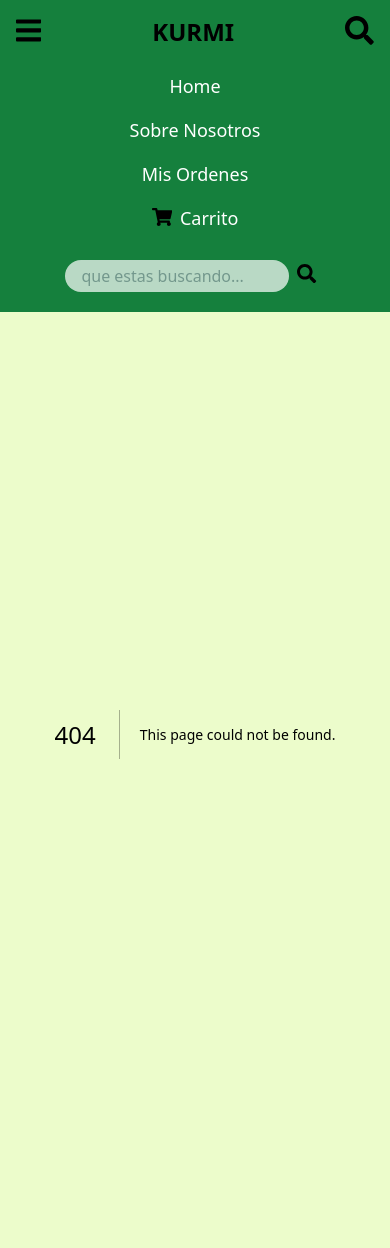
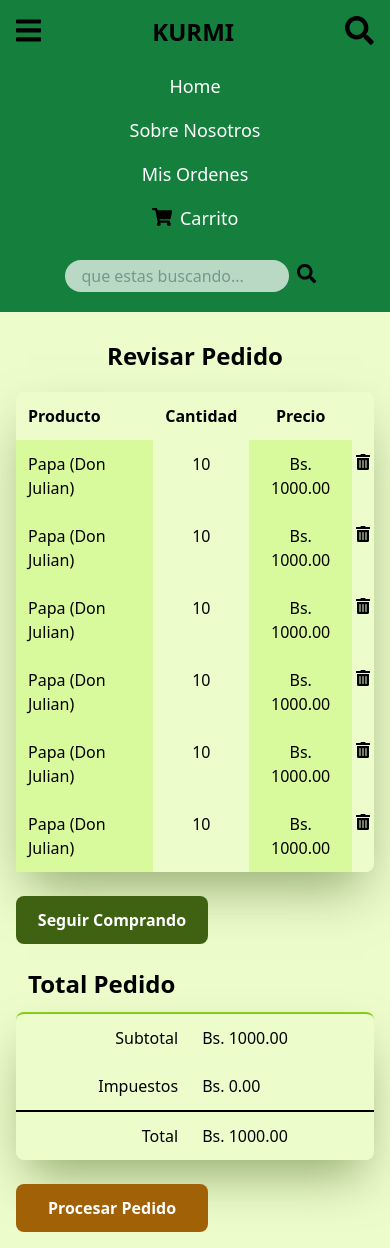
Before and after one commit to Kurmi-org/Kurmi-app, a Next.js app: page /cart in a window 390 px wide. Before the commit this address had no page. Before the commit the page ends 1156 px from the top, so only its background shows below. Built offline with nearby package versions, Linux system fonts and the light colour scheme.

Commit message:
add view cart responsive

```diff
--- /dev/null
+++ b/src/app/cart/page.js
@@ -0,0 +1,31 @@
+import CartProduct from "@/components/Cart_product";
+import CartSale from "@/components/Cart_sale";
+import Link from "next/link";
+
+export default function Cart() {
+    return (
+        <div className="p-4">
+            <div>
+                <h1 className="font-bold text-2xl p-3 text-center md:text-left md:text-3xl">Revisar Pedido</h1>
+            </div>
+            {/* <div className="md:grid md:grid-cols-3 md:space-x-4 "> */}
+            <div className="md:flex md:space-x-4 md:items-start">
+                <div className="mt-2 flex flex-col md:w-5/6">
+                    <CartProduct />
+                    <Link href="/"
+                        className="bg-lime-800 p-3 w-48 text-center rounded-lg font-bold hover:bg-lime-700 text-white mt-6">
+                        Seguir Comprando
+                    </Link>
+                </div>
+                <div className="mt-3 flex flex-col justify-end md:mt-0 md:w-2/6">
+                    <h1 className="font-bold text-2xl p-3">Total Pedido</h1>
+                    <CartSale />
+                    <Link href="#"
+                        className="bg-yellow-700 p-3 w-48 text-center flex-end rounded-lg font-bold hover:bg-yellow-600 text-white mt-6">
+                        Procesar Pedido
+                    </Link>
+                </div>
+            </div>
+        </div>
+    )
+}
--- /dev/null
+++ b/src/components/Cart_product.js
@@ -0,0 +1,28 @@
+'use client'
+const prod_cart = [1, 2, 3, 4, 5, 6];
+export default function CartProduct(params) {
+    return (
+        <div class="table w-full rounded-lg shadow-2xl shadow-lime-900/50">
+            <div class="table-header-group">
+                <div class="table-row font-bold ">
+                    <div class="table-cell text-left p-3">Producto</div>
+                    <div class="table-cell text-left p-3 text-center">Cantidad</div>
+                    <div class="table-cell text-left p-3 text-center">Precio</div>
+                    <div class="table-cell text-left"></div>
+                </div>
+            </div>
+            <div class="table-row-group">
+                {prod_cart.map((p,i) => (
+                    <div class="table-row" key={i}>
+                    <div class="table-cell p-3 bg-lime-200">Papa (Don Julian)</div>
+                    <div class="table-cell p-3 text-center">10</div>
+                    <div class="table-cell p-3 text-center bg-lime-200">Bs. 1000.00</div>
+                    <div class="table-cell p-1">
+                    <svg xmlns="http://www.w3.org/2000/svg" height="1em" viewBox="0 0 448 512"><path d="M32 464a48 48 0 0 0 48 48h288a48 48 0 0 0 48-48V128H32zm272-256a16 16 0 0 1 32 0v224a16 16 0 0 1-32 0zm-96 0a16 16 0 0 1 32 0v224a16 16 0 0 1-32 0zm-96 0a16 16 0 0 1 32 0v224a16 16 0 0 1-32 0zM432 32H312l-9.4-18.7A24 24 0 0 0 281.1 0H166.8a23.72 23.72 0 0 0-21.4 13.3L136 32H16A16 16 0 0 0 0 48v32a16 16 0 0 0 16 16h416a16 16 0 0 0 16-16V48a16 16 0 0 0-16-16z"/></svg>
+                    </div>
+                </div>
+                ))}
+            </div>
+        </div>
+    );
+}
--- /dev/null
+++ b/src/components/Cart_sale.js
@@ -0,0 +1,28 @@
+'use client'
+const prod_cart = [1, 2, 3, 4, 5, 6];
+export default function CartSale(params) {
+    return (
+        <div class="table w-full border-t-2 border-lime-500 rounded-lg shadow-2xl shadow-lime-900/50">
+            <div class="table-header-group">
+                <div class="table-row font-bold ">
+                    <div class="table-cell"></div>
+                    <div class="table-cell"></div>
+                </div>
+            </div>
+            <div class="table-row-group">
+                <div class="table-row">
+                    <div class="table-cell p-3 text-end">Subtotal</div>
+                    <div class="table-cell p-3 text-start">Bs. 1000.00</div>
+                </div>
+                <div class="table-row">
+                    <div class="table-cell p-3 text-end">Impuestos</div>
+                    <div class="table-cell p-3 text-start">Bs. 0.00</div>
+                </div>
+                <div class="table-row">
+                    <div class="table-cell p-3 text-end border-t-2 border-black">Total</div>
+                    <div class="table-cell p-3 text-start border-t-2 border-black">Bs. 1000.00</div>
+                </div>
+            </div>
+        </div>
+    );
+}
--- a/src/components/Navbar.js
+++ b/src/components/Navbar.js
@@ -61,7 +61,7 @@ export default function Navbar() {
           <Link href="/orders" className="p-2 hover:text-yellow-400">
             Mis Ordenes
           </Link>
-          <Link href="#" className="p-2 hover:text-yellow-400 flex space-x-2">
+          <Link href="/cart" className="p-2 hover:text-yellow-400 flex space-x-2">
             <svg
               xmlns="http://www.w3.org/2000/svg"
               height="1em"
```
